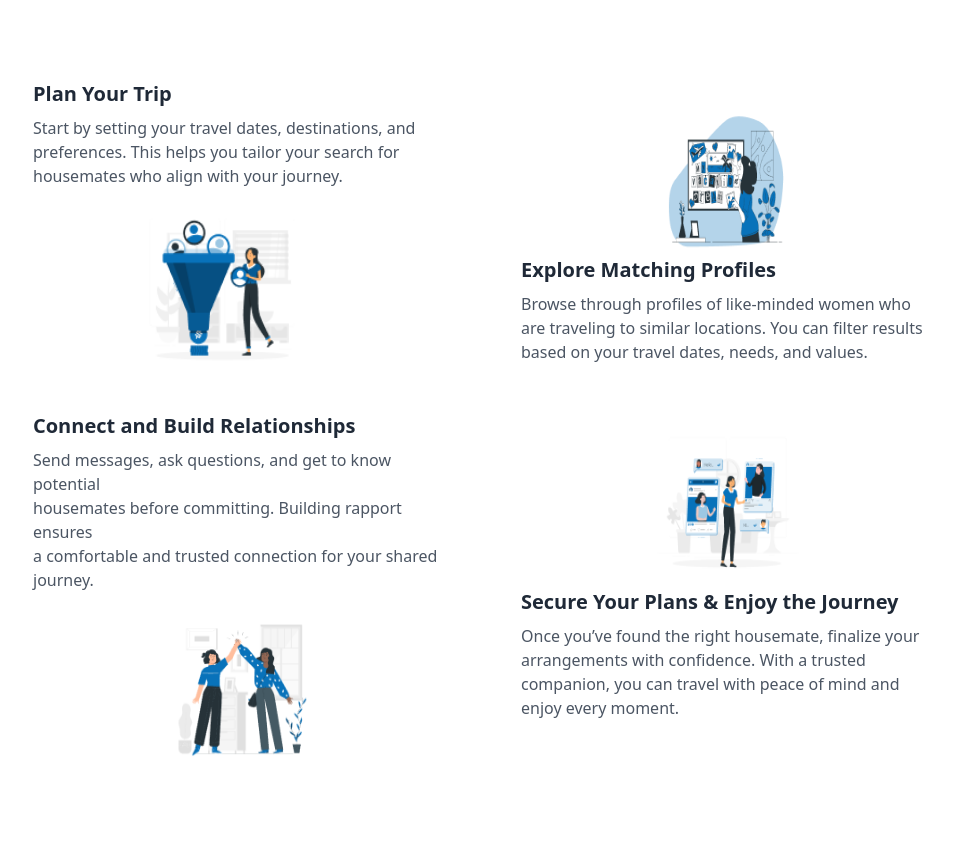
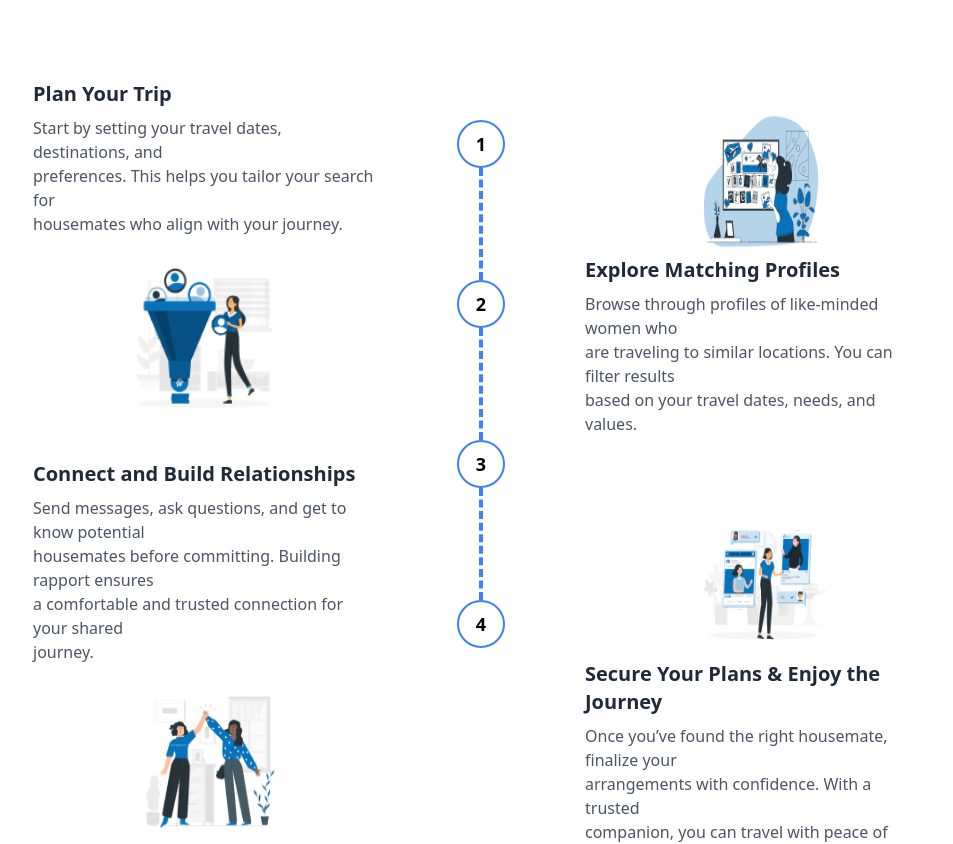
Before and after one commit to muntasirrifat23/user-landing-page, a React (Vite) app: page / in a window 1280 px wide. Shown: the part 3668-4512 px from the top of the page, without its empty margins (159-1112 px from the left). Built offline with nearby package versions, Linux system fonts and the light colour scheme.

Commit message:
dashed line

```diff
--- a/src/Component/Works.jsx
+++ b/src/Component/Works.jsx
@@ -56,6 +56,40 @@ const Works = () => {
           </div>
         </div>
 
+        {/* Middle Section */}
+        <div className="flex flex-col lg:mt-10 items-center">
+          {/* Step 1 */}
+          <div className="relative flex flex-col items-center">
+            <div className="w-12 h-12 rounded-full border-2 border-blue-500 flex items-center justify-center font-bold text-lg">
+              1
+            </div>
+            <div className="h-16 lg:h-28 border-l-4 border-dashed border-blue-500"></div>
+          </div>
+
+          {/* Step 2 */}
+          <div className="relative flex flex-col items-center">
+            <div className="w-12 h-12 rounded-full border-2 border-blue-500 flex items-center justify-center font-bold text-lg">
+              2
+            </div>
+            <div className="h-16 lg:h-28 border-l-4 border-dashed border-blue-500"></div>
+          </div>
+
+          {/* Step 3 */}
+          <div className="relative flex flex-col items-center">
+            <div className="w-12 h-12 rounded-full border-2 border-blue-500 flex items-center justify-center font-bold text-lg">
+              3
+            </div>
+            <div className="h-16 lg:h-28 border-l-4 border-dashed border-blue-500"></div>
+          </div>
+
+          {/* Step 4 */}
+          <div className="relative flex flex-col items-center">
+            <div className="w-12 h-12 rounded-full border-2 border-blue-500  flex items-center justify-center font-bold text-lg">
+              4
+            </div>
+          </div>
+        </div>
+
         {/* Right Section*/}
         <div className="flex flex-col justify-between items-center md:items-start h-full lg:w-1/2">
           {/* Step 2 */}
```
